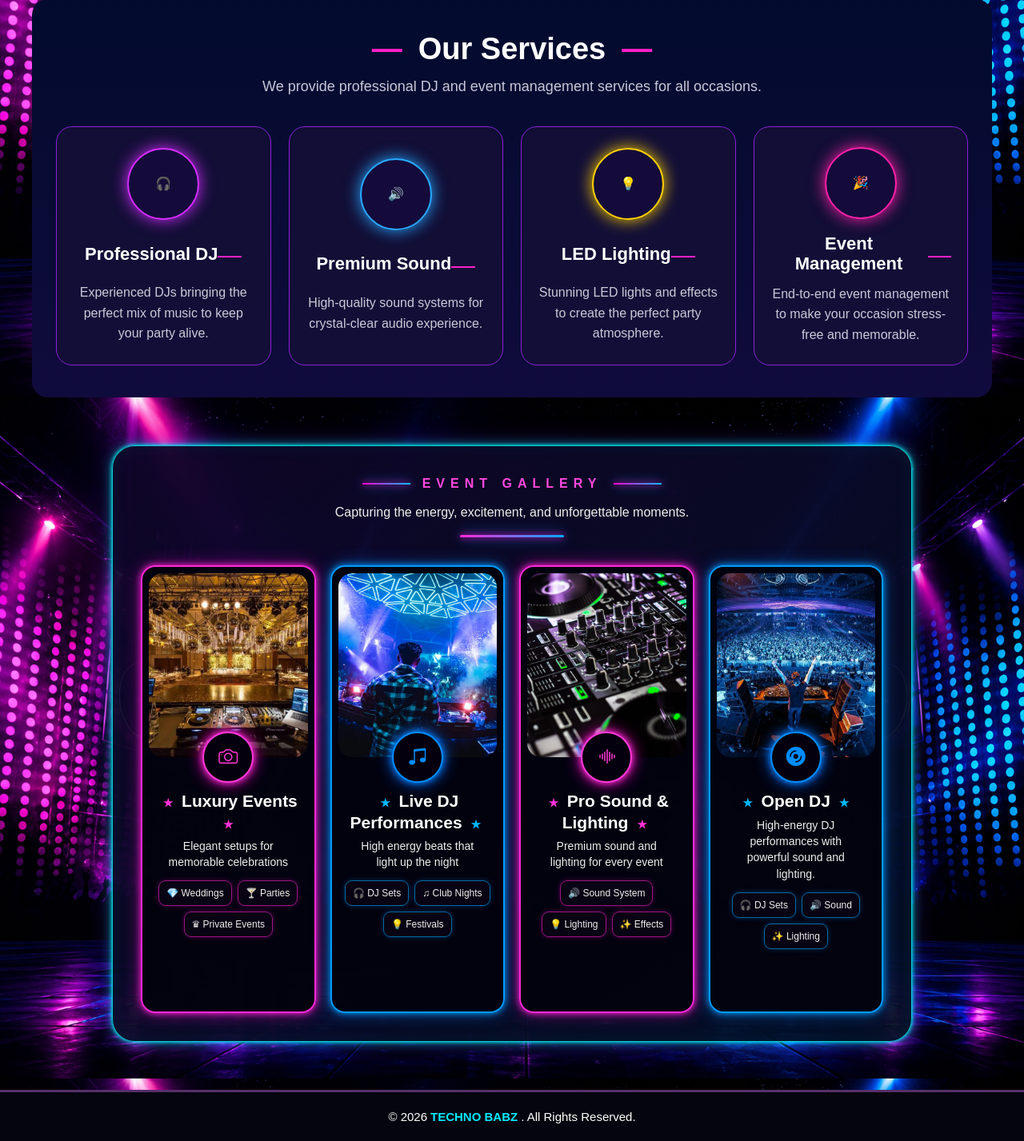
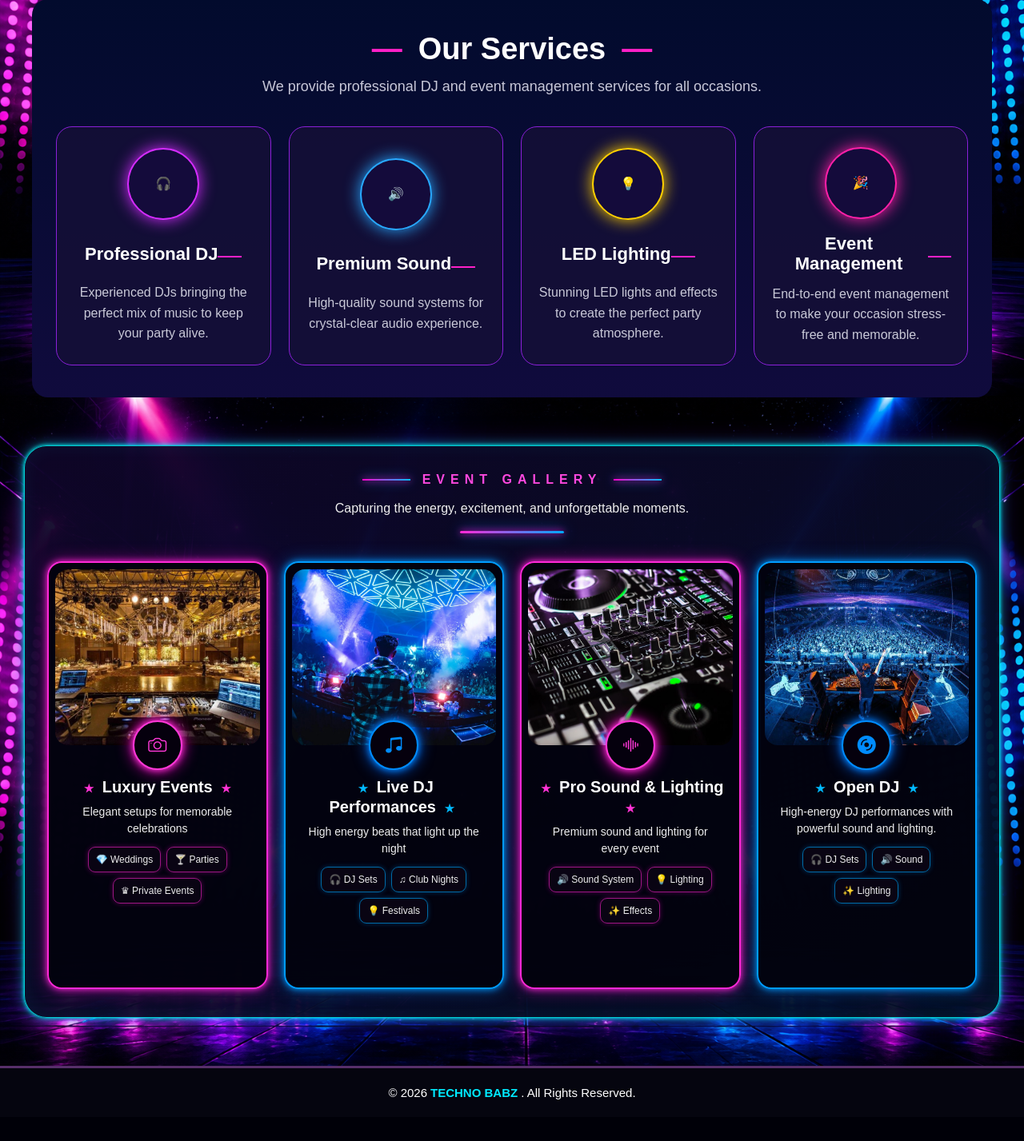
Before and after one commit to anusatheesanathu-9383/techno-babz, a Django app: page / in a window 1280 px wide. Shown: the part 359-1786 px from the top of the page at 80% size. After the commit the page ends 1734 px from the top, so only its background shows below. Run offline with Django 5.2, Linux system fonts and the light colour scheme.

Commit message:
Finalize desktop event gallery card layout

```diff
--- a/static/css/style.css
+++ b/static/css/style.css
@@ -4092,88 +4092,175 @@ body.about-page .container {
 }
 
 /* =========================================================
-   DESKTOP EVENT GALLERY — 4 CARDS SAME LINE
-   MOBILE NOT AFFECTED
+   DESKTOP EVENT GALLERY — FINAL 4 CARD LAYOUT
+   WIDE RECTANGLE CARDS / LOW HEIGHT
+   MOBILE COMPLETELY UNTOUCHED
 ========================================================= */
 
 @media (min-width: 992px) {
+
+    /* =====================================================
+       OUTER GALLERY BOX
+    ===================================================== */
+
+    .neon-event-gallery {
+        width: calc(100% - 60px) !important;
+        max-width: 1450px !important;
+
+        margin-left: auto !important;
+        margin-right: auto !important;
+
+        padding: 30px 28px 35px !important;
+
+        box-sizing: border-box !important;
+    }
+
+
+    /* =====================================================
+       4 CARDS — ALWAYS ONE ROW
+    ===================================================== */
 
     .neon-gallery-container {
         display: grid !important;
-        grid-template-columns: repeat(4, minmax(0, 1fr)) !important;
-
-        gap: 18px !important;
+
+        grid-template-columns:
+            repeat(4, minmax(0, 1fr)) !important;
+
+        gap: 20px !important;
 
         width: 100% !important;
-        max-width: 1450px !important;
-
-        margin: 0 auto !important;
+        max-width: 1390px !important;
+
+        margin-left: auto !important;
+        margin-right: auto !important;
+
         box-sizing: border-box !important;
-    }
+
+        align-items: stretch !important;
+    }
+
+
+    /* =====================================================
+       CARD — WIDE RECTANGLE + LOWER HEIGHT
+    ===================================================== */
 
     .neon-gallery-card {
         width: 100% !important;
         min-width: 0 !important;
 
-        height: 560px !important;
-        min-height: 560px !important;
-        max-height: 560px !important;
-
+        height: 535px !important;
+        min-height: 535px !important;
+        max-height: 535px !important;
+
+        padding: 8px !important;
         margin: 0 !important;
-        padding: 8px !important;
 
         box-sizing: border-box !important;
-    }
-
-    .neon-gallery-image,
+
+        overflow: hidden !important;
+    }
+
+
+    /* =====================================================
+       IMAGE — WIDER RECTANGLE
+    ===================================================== */
+
+    .neon-gallery-image {
+        width: 100% !important;
+
+        height: 220px !important;
+
+        overflow: hidden !important;
+
+        border-radius: 16px !important;
+    }
+
     .neon-gallery-image img {
         width: 100% !important;
-        height: 230px !important;
-
-        min-height: 230px !important;
-        max-height: 230px !important;
+
+        height: 220px !important;
+
+        min-height: 220px !important;
+        max-height: 220px !important;
 
         object-fit: cover !important;
-    }
-
-    .neon-gallery-image {
-        overflow: hidden !important;
-        border-radius: 17px !important;
-    }
+
+        display: block !important;
+    }
+
+
+    /* =====================================================
+       ICON
+    ===================================================== */
 
     .neon-gallery-icon {
-        width: 64px !important;
-        height: 64px !important;
-
-        margin: -32px auto 10px !important;
-        font-size: 24px !important;
-    }
+        width: 62px !important;
+        height: 62px !important;
+
+        min-width: 62px !important;
+        min-height: 62px !important;
+
+        margin: -31px auto 9px !important;
+
+        font-size: 23px !important;
+    }
+
+
+    /* =====================================================
+       TITLE
+    ===================================================== */
 
     .neon-gallery-card h2 {
-        font-size: 21px !important;
+        font-size: 20px !important;
+
         line-height: 1.25 !important;
+
         margin-top: 7px !important;
+        margin-bottom: 8px !important;
+
         padding: 0 4px !important;
     }
+
+
+    /* =====================================================
+       DESCRIPTION
+    ===================================================== */
 
     .neon-gallery-card p {
         font-size: 14px !important;
+
         line-height: 1.45 !important;
-        padding: 0 7px !important;
+
+        padding: 0 8px !important;
+
+        margin-top: 0 !important;
         margin-bottom: 13px !important;
     }
+
+
+    /* =====================================================
+       TAGS
+    ===================================================== */
 
     .neon-gallery-tags {
         display: flex !important;
+
         flex-wrap: wrap !important;
+
         justify-content: center !important;
+
+        align-items: center !important;
+
         gap: 7px !important;
+
         padding: 0 4px !important;
     }
 
     .neon-gallery-tags span {
         font-size: 12px !important;
+
         padding: 6px 9px !important;
+
         white-space: nowrap !important;
     }
 }
```
